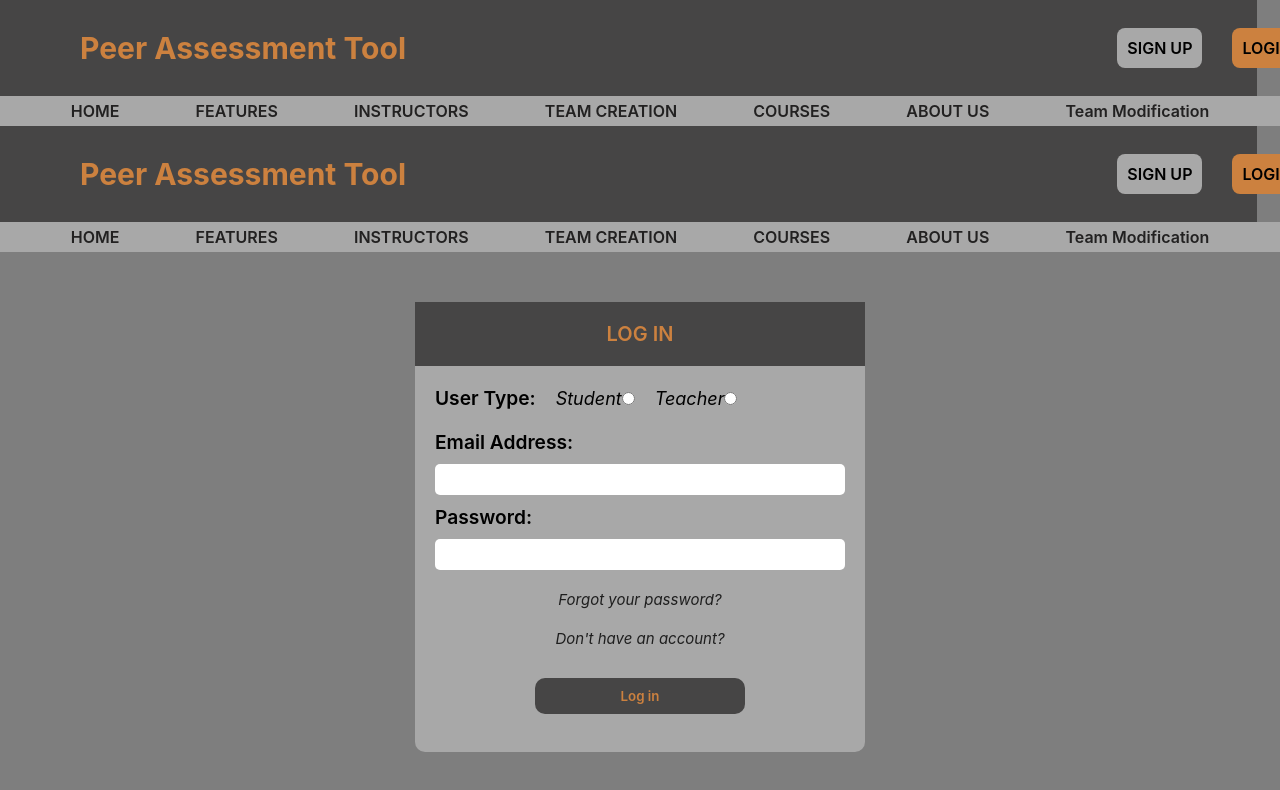
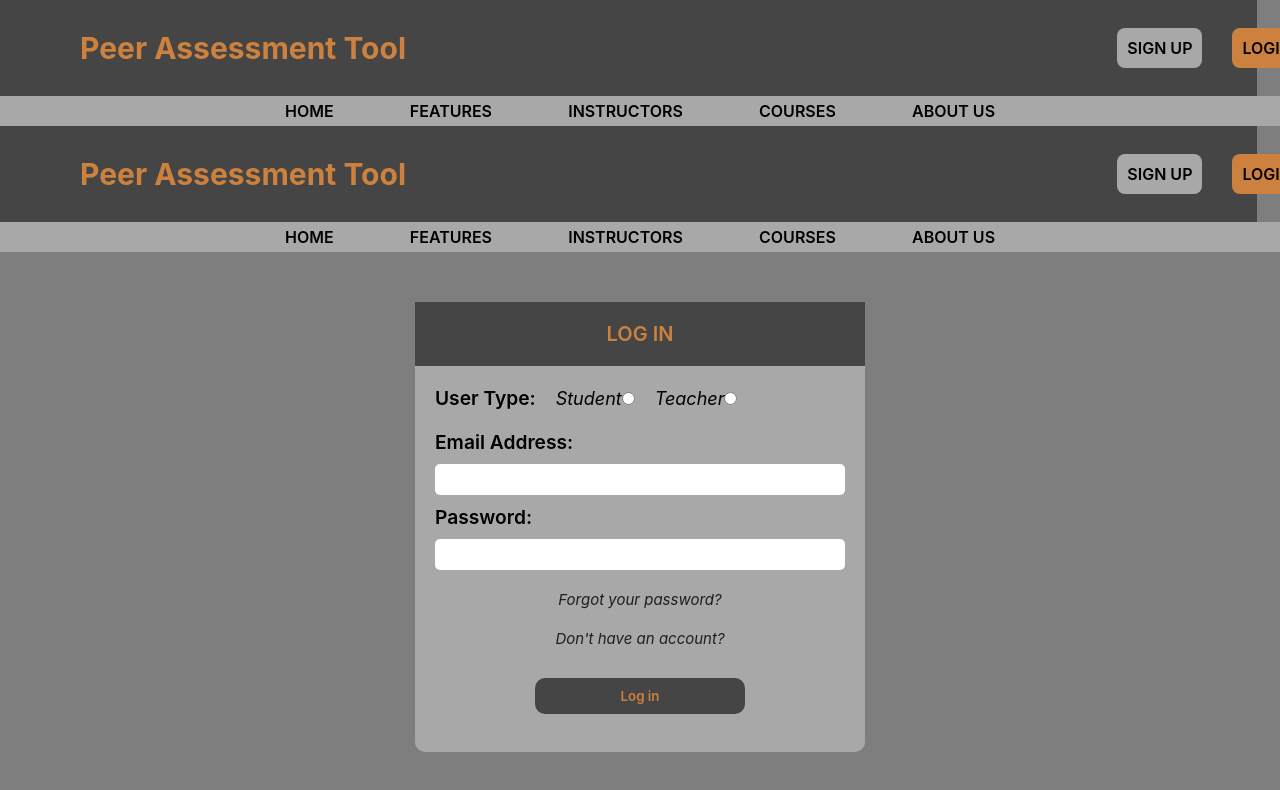
Before and after one commit to DaraDadgar/GroupX_SOEN341_Project_F24, a React (Vite) app in the folder FrontEnd/: page /login in a window 1280 px wide. Shown: the top 790 px of the page. Built offline with nearby package versions, Linux system fonts and the light colour scheme.

Commit message:
removed TeamCreation and team modification from navbar

```diff
--- a/FrontEnd/src/components/NavBar.jsx
+++ b/FrontEnd/src/components/NavBar.jsx
@@ -1,17 +1,14 @@
-import { Link } from "react-router-dom";
 import "../css/navbar.css";
 
 export default function NavBar() {
   return (
     <nav>
       <ul>
-        <Link to="/">HOME</Link>
-        <Link to="/">FEATURES</Link>
-        <Link to="/instructor">INSTRUCTORS</Link>
-        <Link to="/teamcreation">TEAM CREATION</Link>
-        <Link to="/">COURSES</Link>
-        <Link to="/about">ABOUT US</Link>
-        <Link to="/teammodification">Team Modification</Link>
+        <li>HOME</li>
+        <li>FEATURES</li>
+        <li>INSTRUCTORS</li>
+        <li>COURSES</li>
+        <li>ABOUT US</li>
       </ul>
     </nav>
   );
--- a/FrontEnd/src/css/navbar.css
+++ b/FrontEnd/src/css/navbar.css
@@ -17,13 +17,3 @@ nav li:hover {
   text-decoration: underline;
   cursor: pointer;
 }
-
-nav > ul > * {
-  text-decoration: none;
-  color: rgb(34, 33, 33);
-}
-
-nav > ul > *:hover {
-  text-decoration: underline;
-  cursor: pointer;
-}
```
